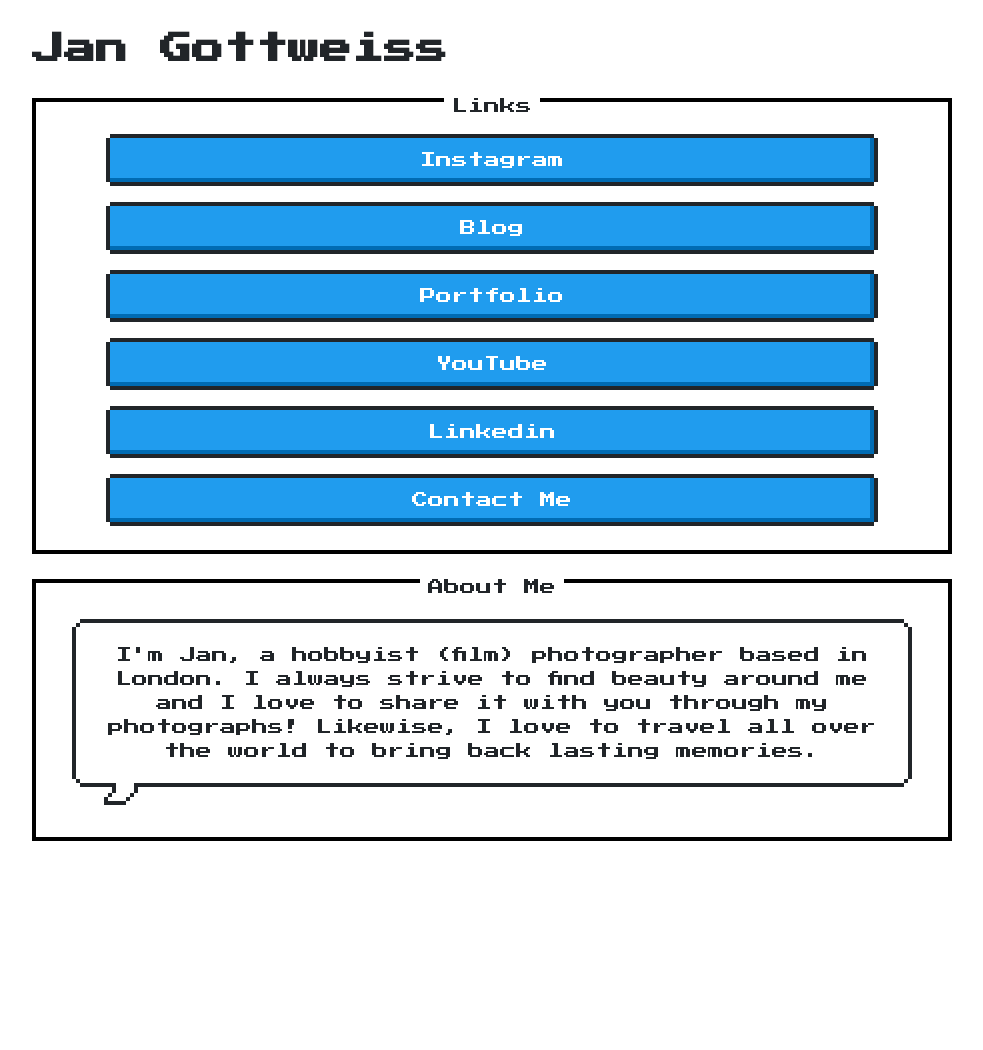
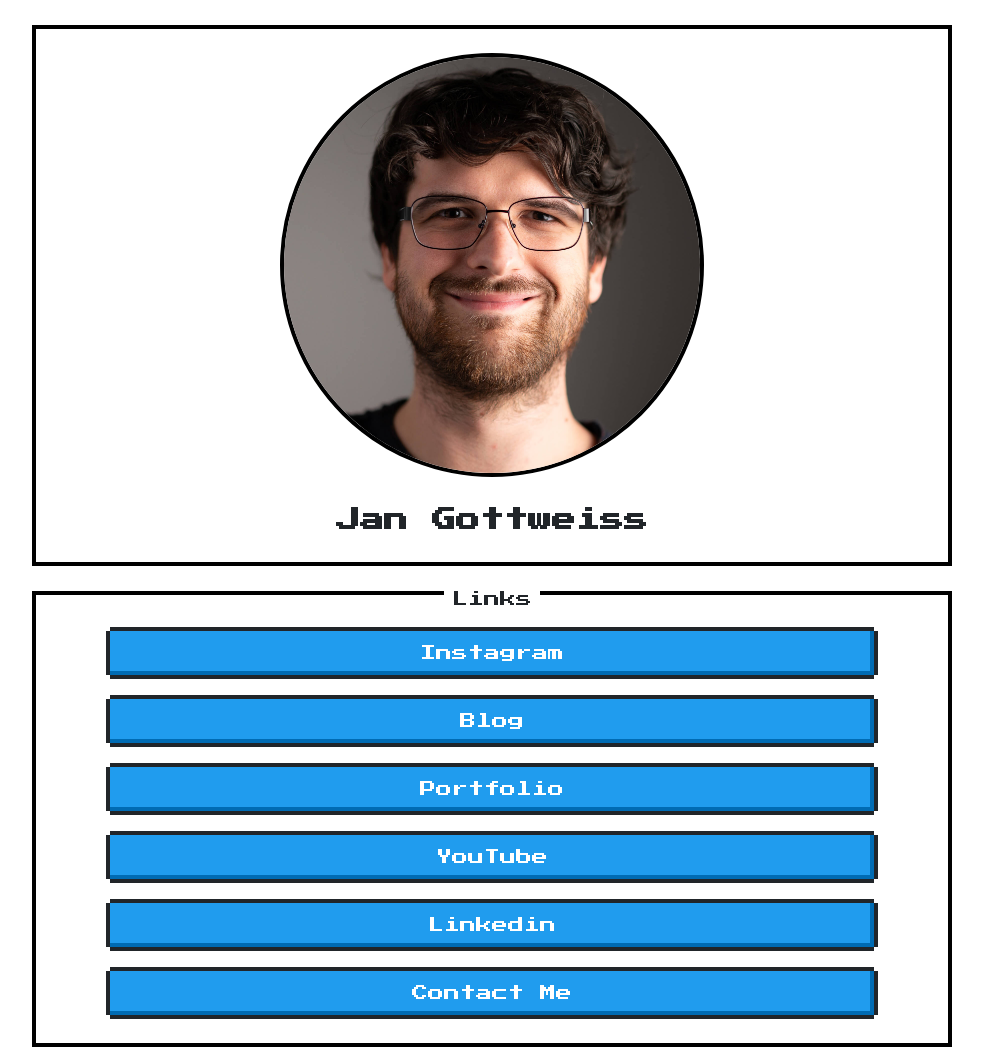
Before and after one commit to jangottweiss/linklist, a plain HTML site: page index.html in a window 1280 px wide. Shown: the top 1050 px of the page, without its empty margins (148-1131 px from the left). Before the commit the page ends 841 px from the top, so only its background shows below. Drawn offline with Linux system fonts and the light colour scheme.

Commit message:
add image

```diff
--- a/index.html
+++ b/index.html
@@ -13,7 +13,20 @@
 
 <body>
     <div class="container">
-        <h1 class="space-top">Jan Gottweiss</h1>
+
+        <div class="nes-container is-centered space-top">
+            <img src="./assets/me-square-tiny.jpg" width="50%" class="me" />
+            <h2 class="space-top">Jan Gottweiss</h2>
+        </div>
+        <!--
+        <div class="nes-container with-title is-centered space-top">
+            <p class="title">Recent Stuff</p>
+            <p>
+                <a href="https://www.instagram.com/jan.onfilm/" target="_blank">
+                    <button type="button" class="link-btn nes-btn is-primary">Instagram</button>
+                </a>
+            </p>
+        </div> -->
         <div class="nes-container with-title is-centered space-top">
             <p class="title">Links</p>
             <p>
@@ -47,9 +60,9 @@
                 </a>
             </p>
         </div>
-<!--
+        <!--
         <div class="nes-container with-title is-centered space-top">
-            <p class="title">Current Projects</p>
+            <p class="title">Projects</p>
             <p>
                 <a href="https://www.instagram.com/jan.onfilm/" target="_blank">
                     <button type="button" class="link-btn nes-btn is-primary">Instagram</button>
--- a/style.css
+++ b/style.css
@@ -31,3 +31,8 @@ samp {
 .link-btn {
     width: 90%;
 }
+
+.me {
+    border-radius: 50%;
+    border: 4px solid black;
+}
```
Also changed, not shown: assets/me-square-tiny.jpg (added).
